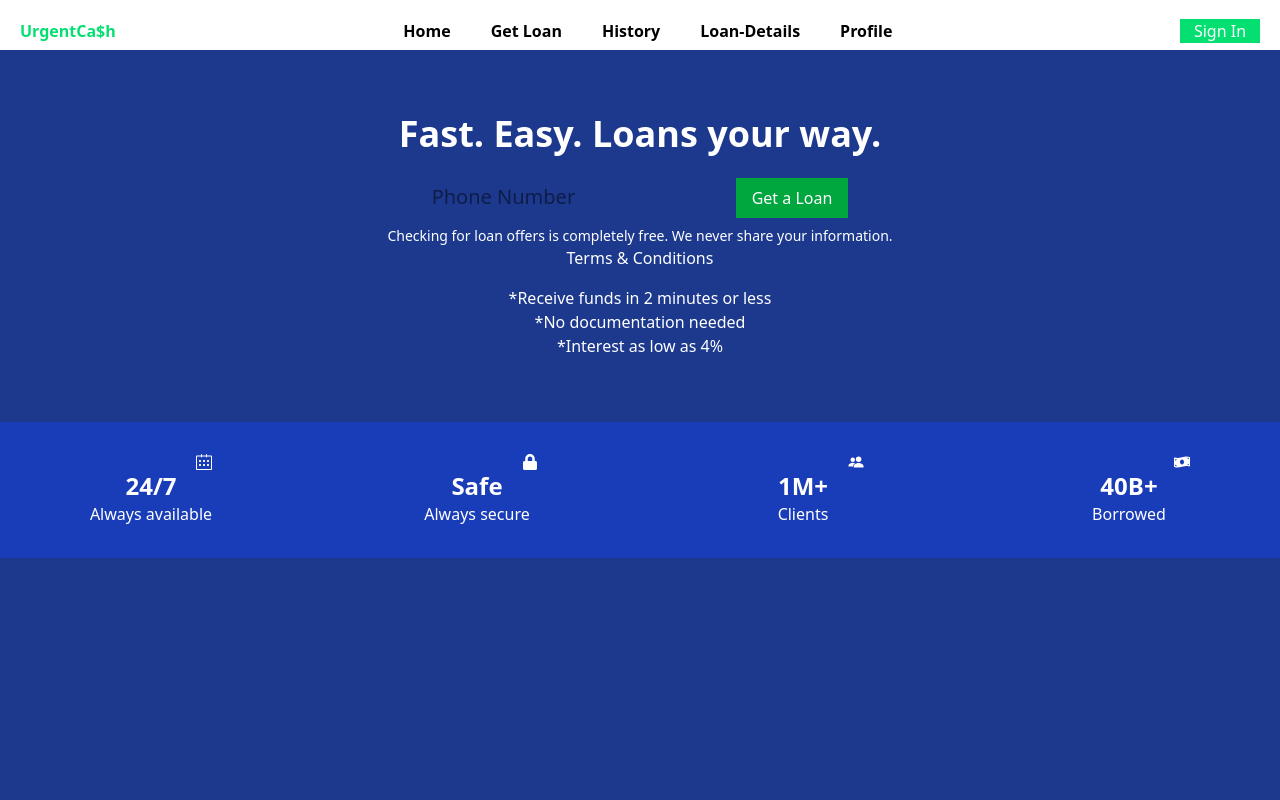
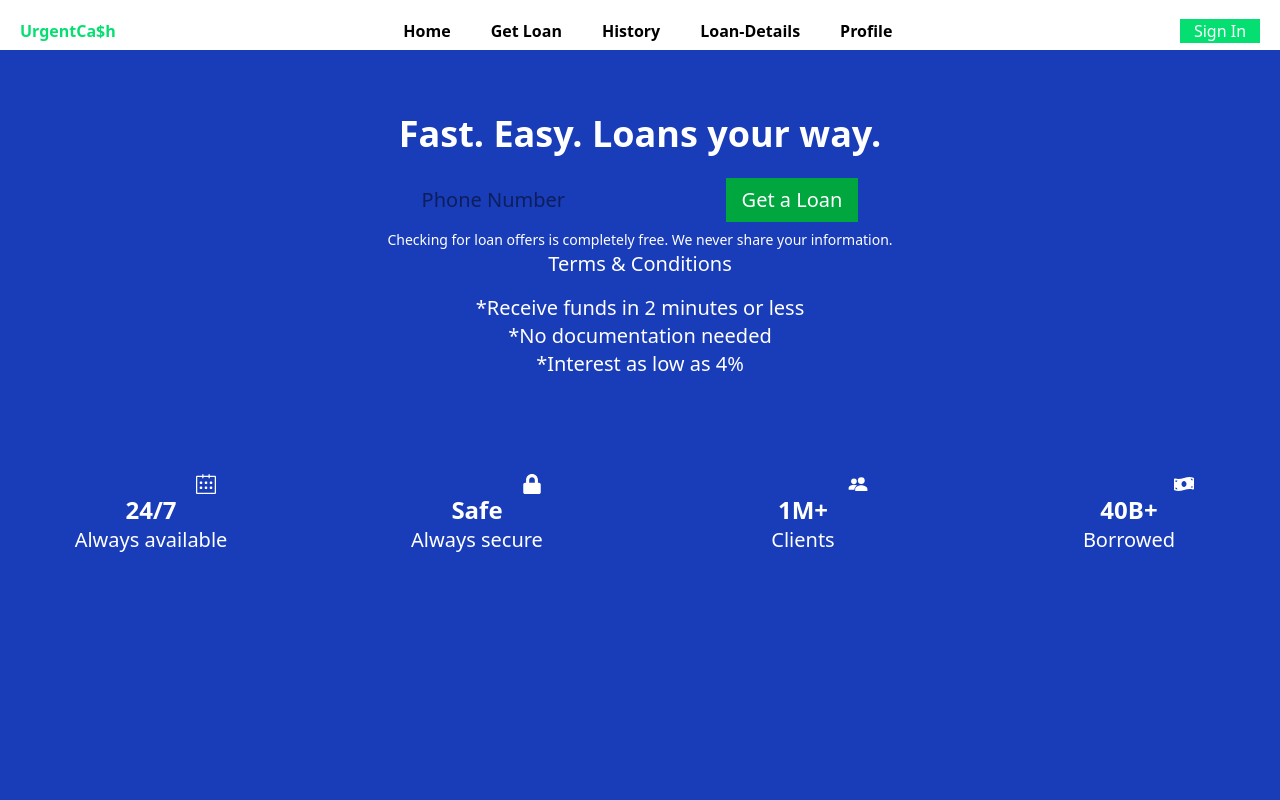
Before and after one commit to ObaroJB/urgentcash, a Next.js app: page / in a window 1280 px wide. Shown: the top 800 px of the page. Built offline with nearby package versions, Linux system fonts and the light colour scheme.

Commit message:
fixing vercel

```diff
--- a/app/page.js
+++ b/app/page.js
@@ -6,7 +6,7 @@ export default function Pain() {
 return (
 
     <main>
-<div className="min-h-screen bg-blue-900 text-white">
+<div className="min-h-screen bg-blue-800 text-white text-xl">
 
 
 
--- a/package.json
+++ b/package.json
@@ -24,6 +24,11 @@
     "react-icons": "^5.5.0",
     "yup": "^1.6.1"
   },
+"engines": {
+  "node": "22.14.0"
+},
+
+
   "devDependencies": {
     "@tailwindcss/postcss": "^4",
     "tailwindcss": "^4"
```
Also changed, not shown: 2 other files (tests, documents, lock files or other folders).
